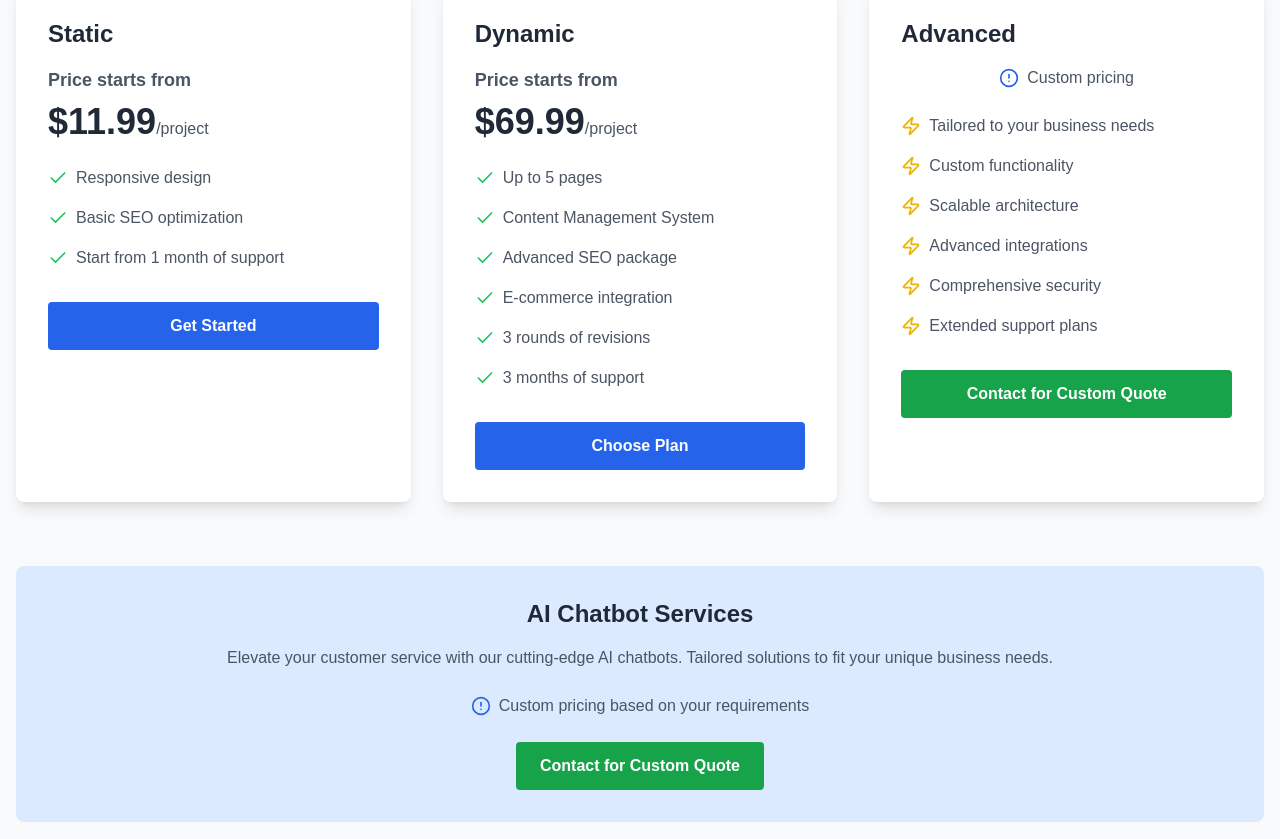
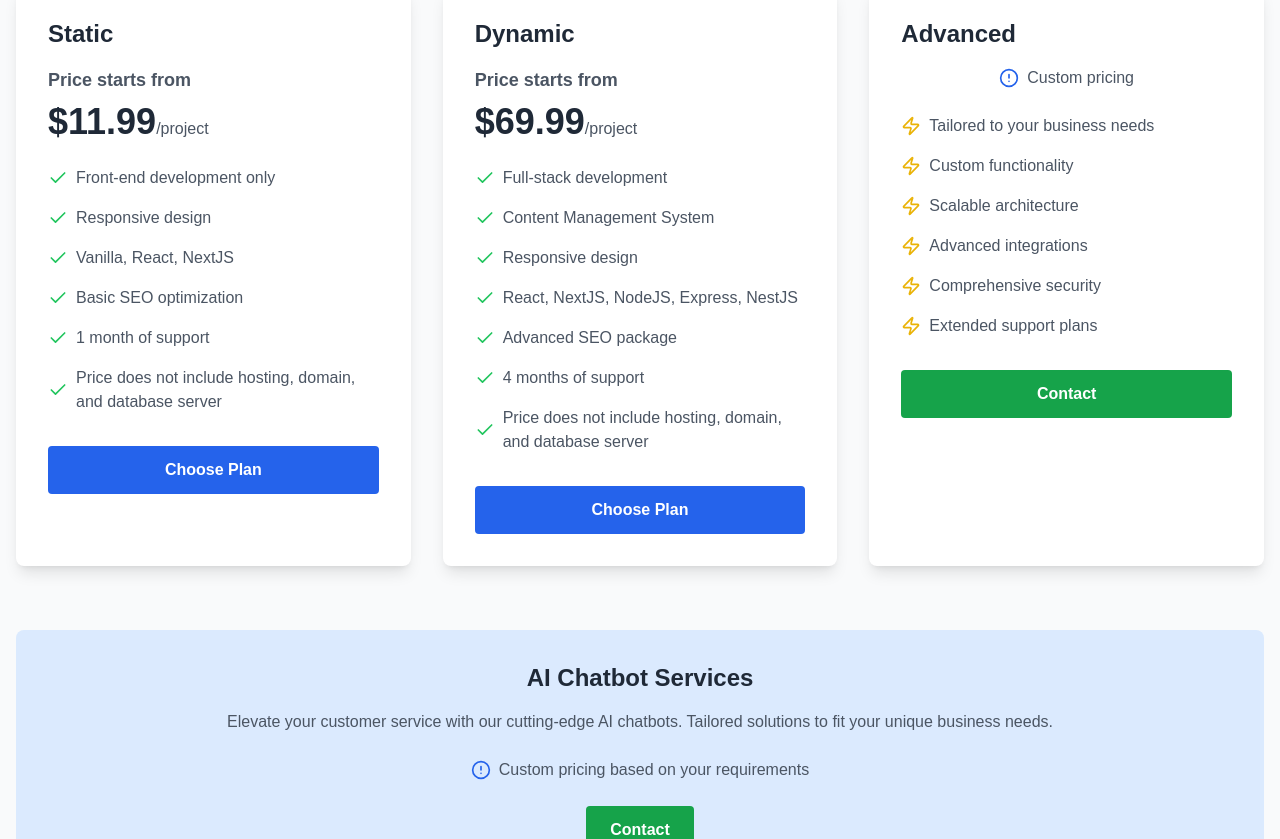
Before and after one commit to slaviors/Slaviors-Frontend, a Next.js app: page / in a window 1280 px wide. Shown: the part 3081-3920 px from the top of the page. Built offline with nearby package versions, Linux system fonts and the light colour scheme.

Commit message:
Update page title and refine pricing plan details

```diff
--- a/src/app/layout.js
+++ b/src/app/layout.js
@@ -18,7 +18,7 @@ const plusJakartaSans = Plus_Jakarta_Sans({
 });
 
 export const metadata = {
-  title: "Slaviors | We Build The Sex Bot",
+  title: "Slaviors | We Build The Future",
   description: "Kami siap diperbudak",
 };
 
--- a/src/components/Pricing.js
+++ b/src/components/Pricing.js
@@ -5,22 +5,26 @@ const webPlans = [
     name: "Static",
     price: 11.99,
     features: [
+      "Front-end development only",
       "Responsive design",
+      "Vanilla, React, NextJS",
       "Basic SEO optimization",
-      "Start from 1 month of support",
+      "1 month of support",
+      "Price does not include hosting, domain, and database server",
     ],
-    cta: "Get Started",
+    cta: "Choose Plan",
   },
   {
     name: "Dynamic",
     price: 69.99,
     features: [
-      "Up to 5 pages",
+      "Full-stack development",
       "Content Management System",
+      "Responsive design",
+      "React, NextJS, NodeJS, Express, NestJS",
       "Advanced SEO package",
-      "E-commerce integration",
-      "3 rounds of revisions",
-      "3 months of support",
+      "4 months of support",
+      "Price does not include hosting, domain, and database server",
     ],
     cta: "Choose Plan",
   },
@@ -35,7 +39,7 @@ const webPlans = [
       "Comprehensive security",
       "Extended support plans",
     ],
-    cta: "Contact for Custom Quote",
+    cta: "Contact",
   },
 ]
 
@@ -106,7 +110,7 @@ export default function PricingSection() {
             Custom pricing based on your requirements
           </div>
           <button className="bg-green-600 hover:bg-green-700 text-white font-bold py-3 px-6 rounded transition duration-300">
-            Contact for Custom Quote
+            Contact
           </button>
         </div>
       </div>
```
